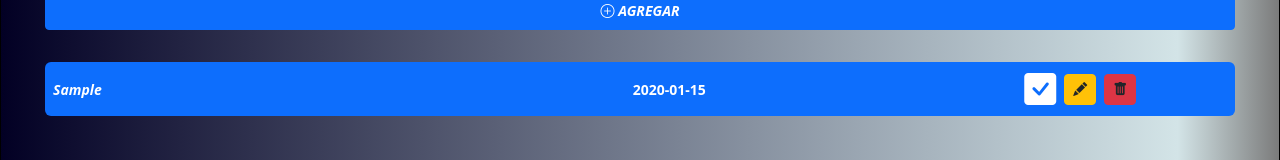
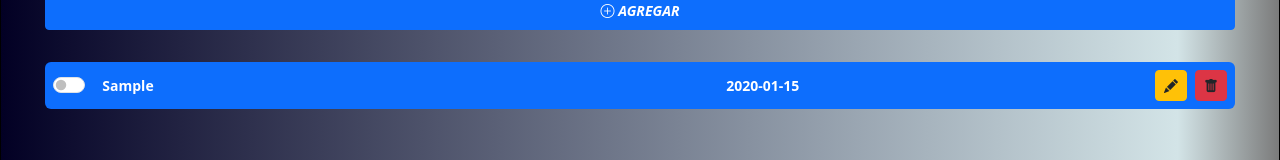
Before and after one commit to Luifer7/practica_cooperativo, a React (Vite) app: page / in a window 1280 px wide. Both pictures are taken after typing "Sample", "2020-01-15" into the empty fields and a click on the button "AGREGAR". Shown: the part 268-428 px from the top of the page. Built offline with nearby package versions, Linux system fonts and the light colour scheme.

Commit message:
chekbox working

```diff
--- a/src/App.jsx
+++ b/src/App.jsx
@@ -23,9 +23,9 @@ function App() {
     setTareas(nuevasTareas)
   }
 
-  const completarTarea = (tarea) => {
+  const completarTarea = (e, tarea) => {
     let tareaCompletada = {
-      id: tarea.id, fecha: tarea.fecha, descripcion: tarea.descripcion, estado: !tarea.estado
+      id: tarea.id, fecha: tarea.fecha, descripcion: tarea.descripcion, estado: e.target.checked
     }
     let nuevasTareas = tareas.map(elemento => elemento.id == tareaCompletada.id ? tareaCompletada : elemento)
     setTareas(nuevasTareas)
--- a/src/components/Tareas.jsx
+++ b/src/components/Tareas.jsx
@@ -64,12 +64,14 @@ const Tareas = ({tareas, borrarTarea, editarTarea, completarTarea}) => {
 
     const changeBg = (estado) => {
         if (estado) {
-            return 'bg-success'
+            return 'bg-dark text-white text-decoration-line-through fw-bold'
         }
         if (!estado) {
             return 'bg-primary'
         }
     }
+
+
 
     return (
     <div >
@@ -82,12 +84,21 @@ const Tareas = ({tareas, borrarTarea, editarTarea, completarTarea}) => {
                 }
                 key={i} >
 
-                <div style={{width: "70%"}}
-                className="d-flex  d-flex align-items-center justify-content-center flex-wrap" >
+                {/** Checkbox completar tarea */}
+                <div className="form-check form-switch">
+                <input checked={tarea.estado} className="form-check-input"
+                type="checkbox" role="switch" id="flexSwitchCheckChecked"
+                onChange={e => completarTarea(e, tarea)}
+                />
+                </div>
+
+                { /** Caja contenido */ }
+                <div style={{width: "75%"}}
+                className="d-flex align-items-center justify-content-center flex-wrap" >
 
                 <small style={{wordBreak: "break-all"}}
-                className="text-white  w-50 text-start py-1">
-                   <i className="fw-bold">{tarea.descripcion}</i>
+                className="text-capitalize text-white w-50 text-start fw-bold">
+                   {tarea.descripcion}
                 </small>
 
                 <small className="text-capitalize text-white w-50 fw-bold text-center">
@@ -96,12 +107,9 @@ const Tareas = ({tareas, borrarTarea, editarTarea, completarTarea}) => {
 
                 </div>
 
-                <div style={{width: "25%"}}
-                className="d-flex align-items-center justify-content-center gap-2 flex-wrap" >
-
-                <i className="bi bi-check-square-fill h2 m-0 text-white" style={{cursor: 'pointer'}}
-                onClick={() => completarTarea(tarea)}
-                ></i>
+                { /** caja Acciones */ }
+                <div style={{width: "20%"}}
+                className="d-flex align-items-center justify-content-end gap-2 flex-wrap" >
 
                 <i className="btn bi bi-pencil-fill btn-warning btn-sm fw-bold text-dark"
                 onClick={() => showEditarTarea(tarea)}
```
